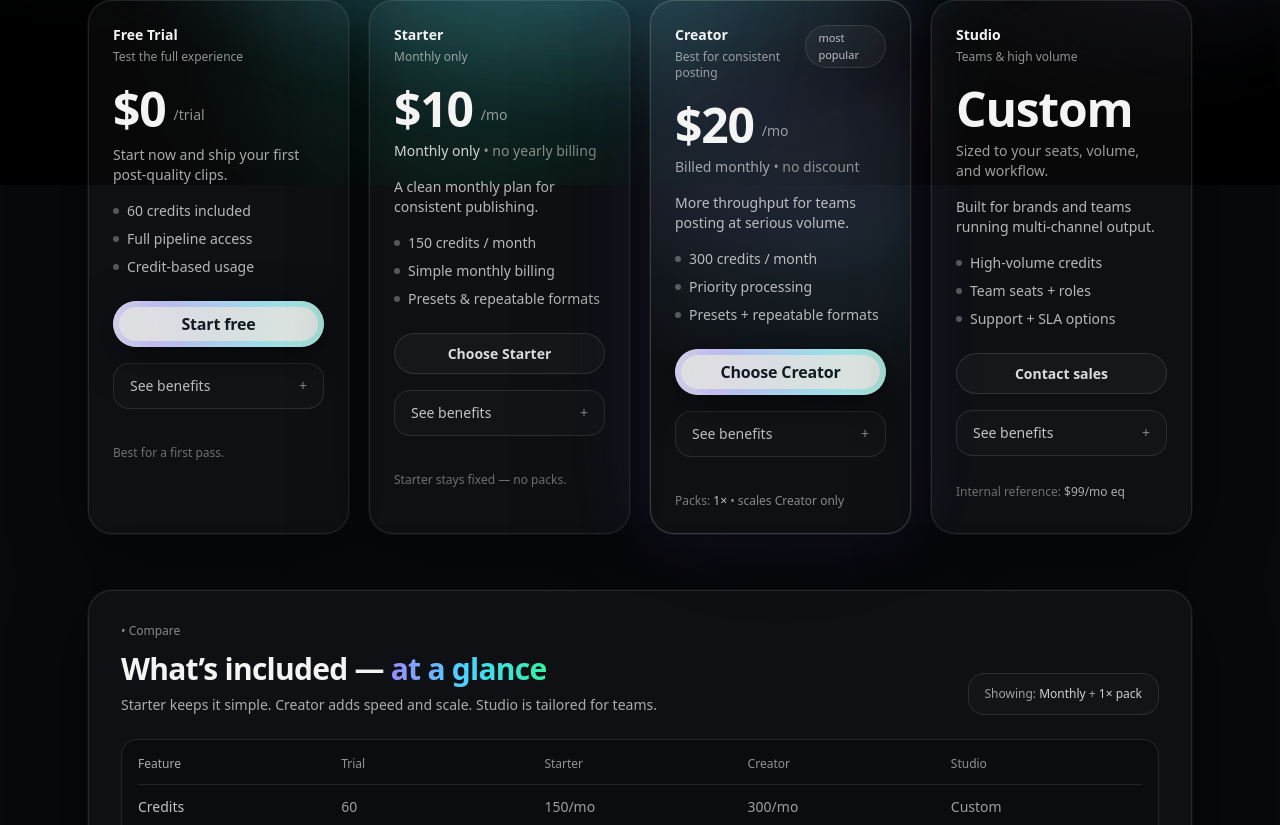
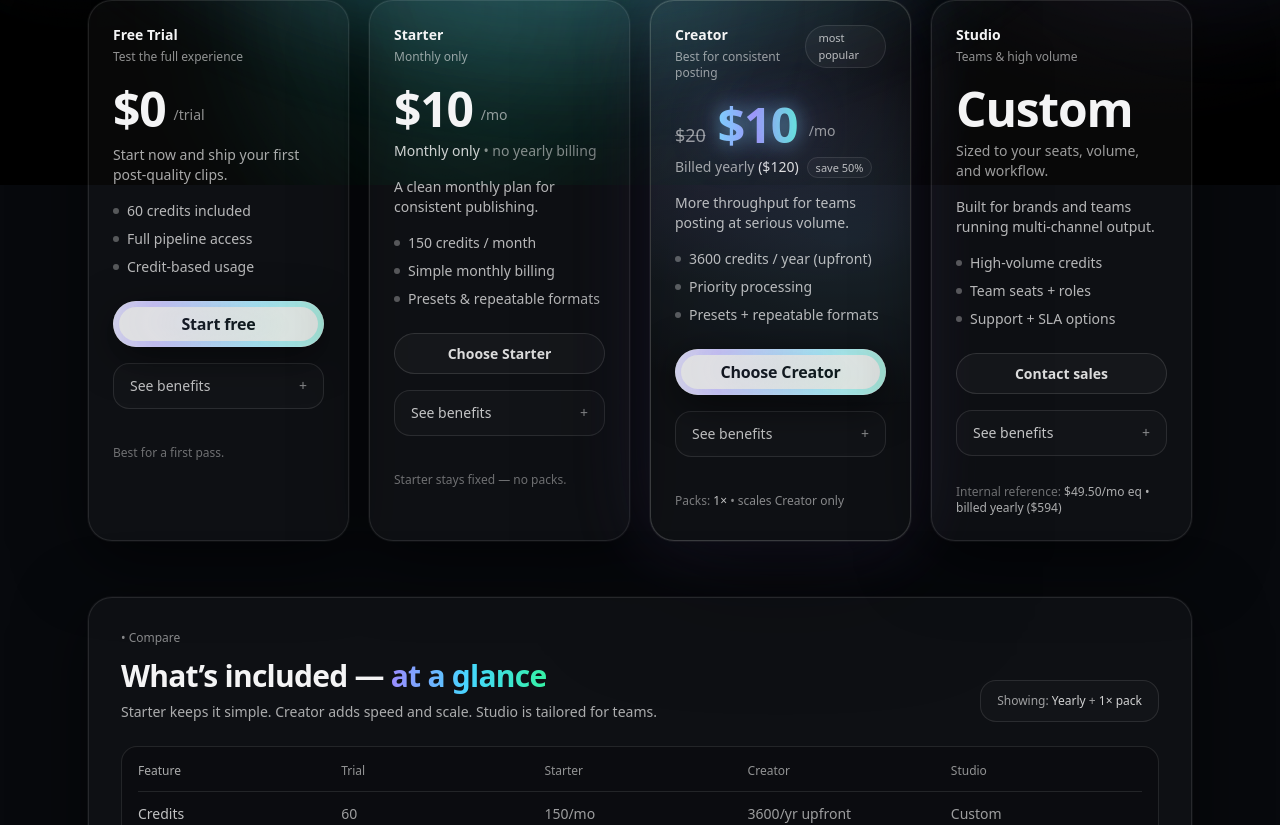
Before and after one commit to Sakibhoq/clipforge-ai, a Next.js app in the folder frontend/: page /pricing in a window 1280 px wide. Shown: the part 615-1440 px from the top of the page. Built offline with nearby package versions, Linux system fonts and the light colour scheme; no server answers.

Commit message:
Set pricing yearly default to on, change discount to 50%, and nudge caption position

```diff
--- a/frontend/app/(marketing)/pricing/page.tsx
+++ b/frontend/app/(marketing)/pricing/page.tsx
@@ -454,7 +454,7 @@ export default function Page() {
   const router = useRouter();
   const pathname = usePathname();
 
-  const [mode, setMode] = useState<BillingMode>("monthly");
+  const [mode, setMode] = useState<BillingMode>("yearly");
   const [pack, setPack] = useState<number>(1);
 
   const [startingCheckout, setStartingCheckout] = useState<
@@ -571,7 +571,7 @@ async function startCheckout(plan: "free" | "starter" | "creator") {
 
   const studioMonthlyExample = 99.0;
 
-  const yearlyDiscount = 0.51;
+  const yearlyDiscount = 0.5;
   const months = 12;
 
   const creatorMonthlyWithPack = creatorMonthlyPrice * pack;
@@ -670,7 +670,7 @@ async function startCheckout(plan: "free" | "starter" | "creator") {
     []
   );
 
-  const discountLabel = useMemo(() => "−51%", []);
+  const discountLabel = useMemo(() => "−50%", []);
 
   return (
     // IMPORTANT: no overflow on the page root (keeps navbar sticky working)
@@ -832,7 +832,7 @@ async function startCheckout(plan: "free" | "starter" | "creator") {
                     Billed yearly{" "}
                     <span className="text-white/85">(${creatorYearlyTotal})</span>
                     <span className="ml-2 rounded-full border border-white/10 bg-white/[0.03] px-2 py-0.5 text-[11px] text-white/70">
-                      save 51%
+                      save 50%
                     </span>
                   </SmallNote>
                 </>
```
Also changed, not shown: 1 other file (tests, documents, lock files or other folders).
